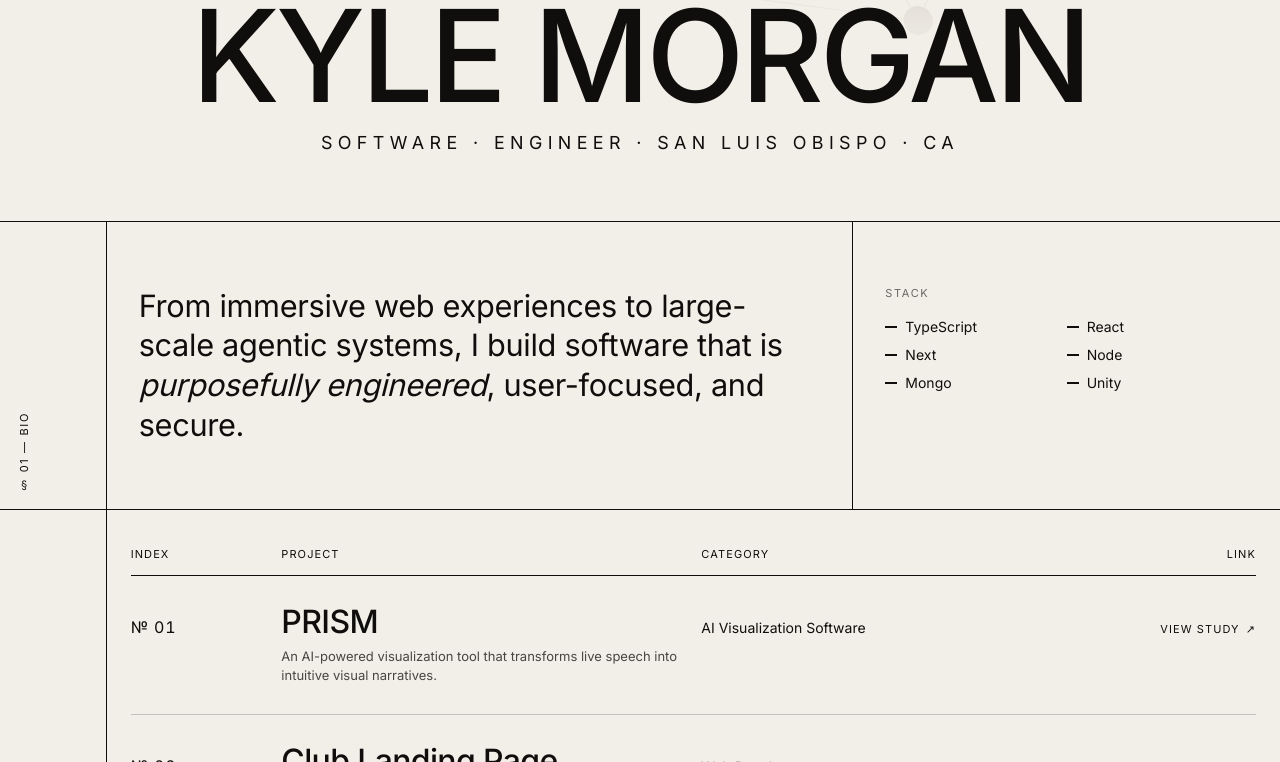
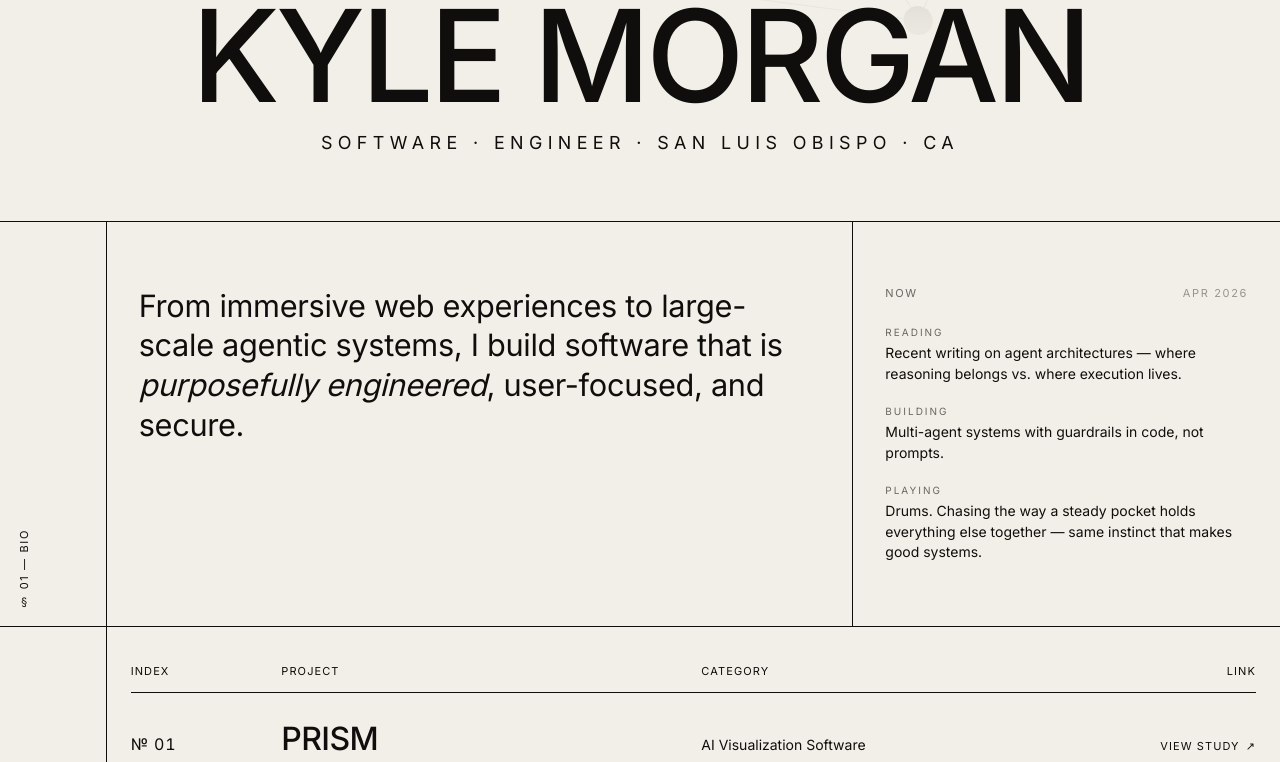
Before and after one commit to kylem148/kyle-morgan.me, a Next.js app: page / in a window 1280 px wide. Shown: the part 579-1341 px from the top of the page. Built offline with nearby package versions, Linux system fonts and the light colour scheme.

Commit message:
feat: update agent visual idle state

```diff
--- a/src/app/components/sections/Bio.tsx
+++ b/src/app/components/sections/Bio.tsx
@@ -1,6 +1,19 @@
 import SectionRail from "../ui/SectionRail";
 
-const STACK = ["TypeScript", "React", "Next", "Node", "Mongo", "Unity"];
+const NOW = [
+  {
+    tag: "Reading",
+    body: "Recent writing on agent architectures — where reasoning belongs vs. where execution lives.",
+  },
+  {
+    tag: "Building",
+    body: "Multi-agent systems with guardrails in code, not prompts.",
+  },
+  {
+    tag: "Playing",
+    body: "Drums. Chasing the way a steady pocket holds everything else together — same instinct that makes good systems.",
+  },
+];
 
 export default function Bio() {
   return (
@@ -16,14 +29,21 @@ export default function Bio() {
         secure.
       </div>
       <div className="col-span-12 md:col-span-4 px-6 md:px-8 py-10 md:py-16 text-sm">
-        <div className="mb-4 text-[11px] uppercase tracking-[0.15em] opacity-60">
-          Stack
+        <div className="mb-6 flex items-baseline justify-between">
+          <span className="text-[11px] uppercase tracking-[0.15em] opacity-60">
+            Now
+          </span>
+          <span className="text-[11px] uppercase tracking-[0.15em] opacity-40">
+            Apr 2026
+          </span>
         </div>
-        <ul className="grid grid-cols-2 gap-y-2">
-          {STACK.map((s) => (
-            <li key={s} className="flex items-center gap-2">
-              <span className="h-[2px] w-3 bg-[#0f0e0c]" />
-              {s}
+        <ul className="space-y-5">
+          {NOW.map((item) => (
+            <li key={item.tag}>
+              <div className="text-[10px] uppercase tracking-[0.2em] opacity-60">
+                {item.tag}
+              </div>
+              <div className="mt-1 leading-[1.45]">{item.body}</div>
             </li>
           ))}
         </ul>
--- a/src/app/components/sections/CurrentFocus.tsx
+++ b/src/app/components/sections/CurrentFocus.tsx
@@ -4,10 +4,11 @@ import Link from "next/link";
 import { useEffect, useState } from "react";
 import SectionRail from "../ui/SectionRail";
 import AgentGlobe from "../three/AgentGlobe";
-import type { Agent } from "@/content/agents";
+import { AGENTS, type Agent } from "@/content/agents";
 
 export default function CurrentFocus() {
   const [hover, setHover] = useState<Agent | null>(null);
+  const [idleId, setIdleId] = useState<string | null>(null);
   const [cursor, setCursor] = useState({ x: 0, y: 0 });
 
   useEffect(() => {
@@ -16,6 +17,30 @@ export default function CurrentFocus() {
       setCursor({ x: e.clientX, y: e.clientY });
     window.addEventListener("pointermove", onMove);
     return () => window.removeEventListener("pointermove", onMove);
+  }, [hover]);
+
+  // Idle pulse: while nothing is hovered, cycle the red highlight through
+  // agents so the globe reads as interactive without a card appearing.
+  // On hover-start we clear the idle focus so the eventual de-hover fades
+  // through an all-neutral beat before the next idle node lights up.
+  useEffect(() => {
+    if (hover) {
+      const clear = setTimeout(() => setIdleId(null), 0);
+      return () => clearTimeout(clear);
+    }
+    const ids = AGENTS.map((a) => a.id);
+    const pick = (current: string | null) => {
+      const pool = current ? ids.filter((id) => id !== current) : ids;
+      return pool[Math.floor(Math.random() * pool.length)];
+    };
+    const initial = setTimeout(() => setIdleId((cur) => pick(cur)), 1000);
+    const interval = setInterval(() => {
+      setIdleId((cur) => pick(cur));
+    }, 2500);
+    return () => {
+      clearTimeout(initial);
+      clearInterval(interval);
+    };
   }, [hover]);
 
   return (
@@ -47,7 +72,7 @@ export default function CurrentFocus() {
             Notes from projects. Hover a node.
           </p>
           <div className="relative aspect-square w-full max-w-[720px] -my-[8%]">
-            <AgentGlobe focusId={hover?.id ?? null} onHoverChange={setHover} />
+            <AgentGlobe focusId={hover?.id ?? idleId} onHoverChange={setHover} />
           </div>
         </div>
       </section>
--- a/src/app/components/three/AgentGlobe.tsx
+++ b/src/app/components/three/AgentGlobe.tsx
@@ -11,7 +11,6 @@ type Props = {
   onHoverChange: (agent: Agent | null) => void;
 };
 
-const INK = new THREE.Color(0x0f0e0c);
 const ACCENT = new THREE.Color(0xd46a3a);
 const MUTED = new THREE.Color(0x8a8479);
 
@@ -79,13 +78,15 @@ export default function AgentGlobe({ focusId, onHoverChange }: Props) {
       agent: Agent;
       base: THREE.Vector3;
       phase: number;
+      // 0 = fully MUTED, 1 = fully ACCENT. Eased per-frame toward target.
+      highlight: number;
     };
 
     const nodes: NodeRecord[] = allNodes.map((agent) => {
       const r = agent.id === MANAGER.id ? 0.22 : 0.13;
       const geom = new THREE.SphereGeometry(r, 24, 24);
       const material = new THREE.MeshStandardMaterial({
-        color: INK.clone(),
+        color: MUTED.clone(),
         metalness: 0.2,
         roughness: 0.55,
       });
@@ -98,6 +99,7 @@ export default function AgentGlobe({ focusId, onHoverChange }: Props) {
         agent,
         base: basePositions[agent.id].clone(),
         phase: Math.random() * Math.PI * 2,
+        highlight: 0,
       };
     });
 
@@ -150,14 +152,22 @@ export default function AgentGlobe({ focusId, onHoverChange }: Props) {
 
     let raf = 0;
     const t0 = performance.now();
+    let lastFrame = t0;
+    // Time (seconds) for a node to travel 0 → 1 highlight. Slower = more
+    // contemplative. Smootherstep eases both ends so it feels GSAP-ish.
+    const TRANSITION_SEC = 1.4;
 
     const render = () => {
-      const t = (performance.now() - t0) / 1000;
+      const now = performance.now();
+      const t = (now - t0) / 1000;
+      const dt = Math.min(0.1, (now - lastFrame) / 1000);
+      lastFrame = now;
 
       group.rotation.y = t * 0.08;
       group.rotation.x = Math.sin(t * 0.04) * 0.1;
 
       const focused = focusIdRef.current;
+      const step = dt / TRANSITION_SEC;
 
       for (const n of nodes) {
         const wob = 0.03;
@@ -166,8 +176,17 @@ export default function AgentGlobe({ focusId, onHoverChange }: Props) {
           n.base.y + Math.cos(t * 0.5 + n.phase) * wob,
           n.base.z + Math.sin(t * 0.4 + n.phase * 1.3) * wob
         );
-        const target = focused === n.agent.id ? ACCENT : focused ? MUTED : INK;
-        n.material.color.lerp(target, 0.12);
+        const target = focused === n.agent.id ? 1 : 0;
+        if (n.highlight < target) {
+          n.highlight = Math.min(target, n.highlight + step);
+        } else if (n.highlight > target) {
+          n.highlight = Math.max(target, n.highlight - step);
+        }
+        // Smootherstep: 6x^5 - 15x^4 + 10x^3 (zero 1st/2nd derivatives at ends)
+        const x = n.highlight;
+        const eased = x * x * x * (x * (x * 6 - 15) + 10);
+        n.material.color.copy(MUTED).lerp(ACCENT, eased);
+        n.mesh.scale.setScalar(1 + 0.18 * eased);
       }
 
       for (let k = 0; k < AGENT_EDGES.length; k++) {
```
